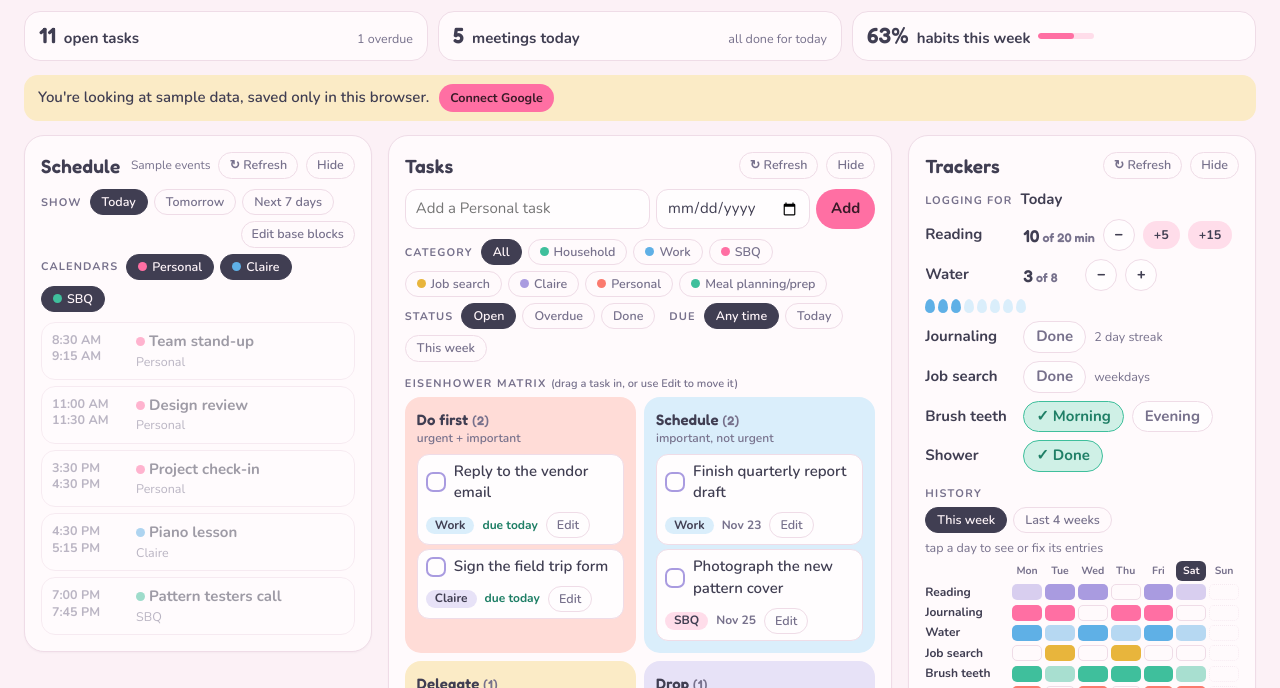
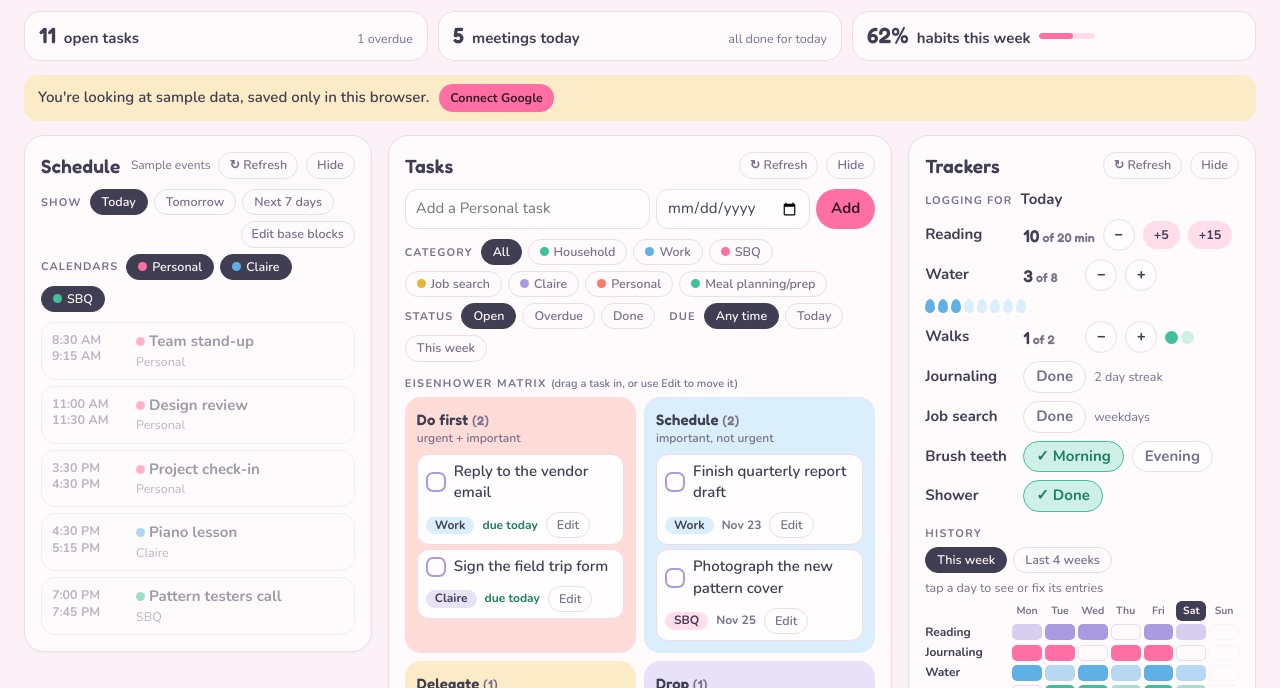
Before and after one commit to jworthen/personal-dashboard, a plain HTML site: page index.html in a window 1280 px wide. Shown: the part 112-800 px from the top of the page. Drawn offline with nearby package versions, Linux system fonts and the light colour scheme.

Commit message:
Add a Walks tracker
Daily count with a goal (default 2, editable in Settings), shown in the
history grid and counted in the weekly habit score. Stored in a new 'walks'
column on the Log tab; the header row is now written along with the data.

Co-Authored-By: Claude Fable 5.2 <noreply@anthropic.com>
Claude-Session: https://claude.ai/code/session_01RKqHHVCbtMB48rxBHTEmi5

```diff
--- a/index.html
+++ b/index.html
@@ -163,6 +163,8 @@ input[type=checkbox]:checked::after{content:"";width:9px;height:5px;border-left:
 .drops{display:flex;gap:3px}
 .drops i{width:10px;height:14px;border-radius:50% 50% 50% 50%/62% 62% 38% 38%;background:var(--t-blue)}
 .drops i.on{background:var(--blue)}
+.drops.walk i{width:13px;height:13px;border-radius:50%;background:var(--t-mint)}
+.drops.walk i.on{background:var(--mint)}
 .hgrid{display:grid;gap:3px;align-items:center;margin-top:4px}
 .hgrid .hl{font-size:12px;font-weight:700;white-space:nowrap;padding-right:6px}
 .hgrid .hd{font-size:10.5px;font-weight:700;color:var(--muted);text-align:center;background:none;border:0;padding:2px 0;border-radius:6px}
@@ -349,7 +351,7 @@ const DEFAULTS=()=>({
     {start:'15:30',end:'17:00',title:'Meetings / work with headphones',rem:'headphones',feed:''},
     {start:'17:00',end:'18:00',title:'Cook, meal plan, or grocery list + job search',rem:'',feed:'Meal planning/prep, Job search'}
   ],
-  goals:{water:8,reading:20},
+  goals:{water:8,reading:20,walks:2},
   calendars:{},
   daysOff:[],   // dates (YYYY-MM-DD) with no base schedule
   skipped:{}    // date -> base blocks skipped on that one day
@@ -357,7 +359,7 @@ const DEFAULTS=()=>({
 const TABS={
   Tasks:['id','title','category','due','quadrant','done','created','completed'],
   Notes:['id','type','text','created'],
-  Log:['date','reading','journal','water','jobsearch','teeth_am','teeth_pm','shower'],
+  Log:['date','reading','journal','water','jobsearch','teeth_am','teeth_pm','shower','walks'],
   Focus:['date','focus'],
   Settings:['key','value']
 };
@@ -368,8 +370,8 @@ const QUADS=[
   {k:'drop',name:'Drop',sub:'neither',tint:'t-lav'}
 ];
 const TR=[
-  {k:'reading',name:'Reading',color:'lav'},{k:'journal',name:'Journaling',color:'pink'},{k:'water',name:'Water',color:'blue'},
-  {k:'jobsearch',name:'Job search',color:'yellow'},{k:'teeth',name:'Brush teeth',color:'mint'},{k:'shower',name:'Shower',color:'coral'}
+  {k:'reading',name:'Reading',color:'lav'},{k:'journal',name:'Journaling',color:'pink'},{k:'water',name:'Water',color:'blue'},{k:'walks',name:'Walks',color:'mint'},
+  {k:'jobsearch',name:'Job search',color:'yellow'},{k:'teeth',name:'Brush teeth',color:'lav'},{k:'shower',name:'Shower',color:'coral'}
 ];
 const S={
   mode:LS.get('mode','demo'), today:ymd(new Date()),
@@ -388,7 +390,7 @@ const saveUi=()=>LS.set('ui',S.ui);
 function toRows(tab){
   if(tab==='Tasks')return S.tasks.map(t=>[t.id,t.title,t.category,t.due||'',t.quadrant,t.done?'TRUE':'FALSE',t.created||'',t.completed||'']);
   if(tab==='Notes')return S.notes.map(n=>[n.id,n.type,n.text,n.created||'']);
-  if(tab==='Log')return Object.keys(S.log).sort().map(d=>{const l=S.log[d];return [d,l.reading??'',l.journal?'TRUE':'FALSE',l.water??'',l.jobsearch?'TRUE':'FALSE',l.teeth_am?'TRUE':'FALSE',l.teeth_pm?'TRUE':'FALSE',l.shower?'TRUE':'FALSE']});
+  if(tab==='Log')return Object.keys(S.log).sort().map(d=>{const l=S.log[d];return [d,l.reading??'',l.journal?'TRUE':'FALSE',l.water??'',l.jobsearch?'TRUE':'FALSE',l.teeth_am?'TRUE':'FALSE',l.teeth_pm?'TRUE':'FALSE',l.shower?'TRUE':'FALSE',l.walks??'']});
   if(tab==='Focus')return Object.keys(S.focus).sort().map(d=>[d,S.focus[d]]);
   if(tab==='Settings')return Object.keys(S.settings).map(k=>[k,JSON.stringify(S.settings[k])]);
   return [];
@@ -405,7 +407,7 @@ function fromRows(tab,rows){
   }else if(tab==='Notes'){
     S.notes=rows.filter(r=>r&&(r[2]||'').trim()).map(r=>{if(!r[0])fixed=true;return {id:r[0]||uid(),type:['note','link','action'].includes(r[1])?r[1]:'note',text:String(r[2]),created:r[3]||S.today}});
   }else if(tab==='Log'){
-    S.log={};rows.forEach(r=>{const d=cleanDate(r&&r[0]);if(d)S.log[d]={reading:num(r[1]),journal:truthy(r[2]),water:num(r[3]),jobsearch:truthy(r[4]),teeth_am:truthy(r[5]),teeth_pm:truthy(r[6]),shower:truthy(r[7])}});
+    S.log={};rows.forEach(r=>{const d=cleanDate(r&&r[0]);if(d)S.log[d]={reading:num(r[1]),journal:truthy(r[2]),water:num(r[3]),jobsearch:truthy(r[4]),teeth_am:truthy(r[5]),teeth_pm:truthy(r[6]),shower:truthy(r[7]),walks:num(r[8])}});
   }else if(tab==='Focus'){
     S.focus={};rows.forEach(r=>{const d=cleanDate(r&&r[0]);if(d&&r[1])S.focus[d]=String(r[1])});
   }else if(tab==='Settings'){
@@ -501,7 +503,7 @@ async function flush(){
       if(rowCount[tab]==null){const cur=await gfetch(`${SH}/${id}/values/${tab}!A2:A`);rowCount[tab]=(cur.values||[]).length}
       const out=rows.slice();for(let i=rows.length;i<rowCount[tab];i++)out.push(Array(w).fill('')); // blank out leftover rows in the same write
       const v=ver[tab];
-      if(out.length)await gfetch(`${SH}/${id}/values/${tab}!A2?valueInputOption=RAW`,{method:'PUT',body:JSON.stringify({values:out})});
+      await gfetch(`${SH}/${id}/values/${tab}!A1?valueInputOption=RAW`,{method:'PUT',body:JSON.stringify({values:[TABS[tab],...out]})});
       rowCount[tab]=rows.length;
       if(ver[tab]===v)dirty.delete(tab); // edited again while saving? keep it marked and save once more
     }
@@ -596,18 +598,20 @@ function feedTasks(b){
   const rank={do:0,schedule:1,backlog:2,delegate:3,drop:4};
   return S.tasks.filter(t=>!t.done&&cats.includes(t.category.toLowerCase())).sort((a,b)=>(rank[a.quadrant]-rank[b.quadrant])||taskSort(a,b)).slice(0,2);
 }
-function logOf(d,make){if(!S.log[d]&&make)S.log[d]={reading:null,journal:false,water:null,jobsearch:false,teeth_am:false,teeth_pm:false,shower:false};return S.log[d]}
+const goals=()=>Object.assign({water:8,reading:20,walks:2},S.settings.goals);
+function logOf(d,make){if(!S.log[d]&&make)S.log[d]={reading:null,journal:false,water:null,jobsearch:false,teeth_am:false,teeth_pm:false,shower:false,walks:null};return S.log[d]}
 // level: null = no entry, 0 = not done, 1 = partly, 2 = done
 function level(k,d){
-  const l=S.log[d],g=S.settings.goals;if(!l)return null;
+  const l=S.log[d],g=goals();if(!l)return null;
   if(k==='reading')return l.reading==null?null:l.reading>=g.reading?2:l.reading>0?1:0;
   if(k==='water')return l.water==null?null:l.water>=g.water?2:l.water>0?1:0;
+  if(k==='walks')return l.walks==null?null:l.walks>=g.walks?2:l.walks>0?1:0;
   if(k==='teeth')return (l.teeth_am?1:0)+(l.teeth_pm?1:0);
   return l[k]?2:0;
 }
 function dayScore(d){
-  const wd=pd(d).getDay()%6!==0&&!isOff(d),l=S.log[d]||{},g=S.settings.goals;let hit=0,poss=6;
-  if((l.reading||0)>=g.reading)hit++; if(l.journal)hit++; if((l.water||0)>=g.water)hit++;
+  const wd=pd(d).getDay()%6!==0&&!isOff(d),l=S.log[d]||{},g=goals();let hit=0,poss=7;
+  if((l.reading||0)>=g.reading)hit++; if(l.journal)hit++; if((l.water||0)>=g.water)hit++; if((l.walks||0)>=g.walks)hit++;
   if(l.teeth_am)hit++; if(l.teeth_pm)hit++; if(l.shower)hit++;
   if(wd){poss++;if(l.jobsearch)hit++}
   return [hit,poss];
@@ -753,7 +757,7 @@ function renderTasks(){
 
 /* ===================== render: trackers ===================== */
 function renderTrackers(){
-  const d=S.trackDate,l=S.log[d]||{},g=S.settings.goals,isT=d===S.today,water=l.water||0;
+  const d=S.trackDate,l=S.log[d]||{},g=goals(),isT=d===S.today,water=l.water||0,walks=l.walks||0;
   const tog=(k,label)=>`<button type="button" class="tog" data-act="tog" data-k="${k}" aria-pressed="${l[k]?'true':'false'}">${l[k]?'✓ ':''}${label}</button>`;
   let h=`<div class="pills" style="margin-bottom:8px"><span class="p-l">Logging for</span><b>${isT?'Today':fmtDay(pd(d))}</b>${isT?'':`<button class="btn sm" data-act="trackDay" data-v="${S.today}">Back to today</button>`}</div>
   <div class="trk">
@@ -762,6 +766,9 @@ function renderTrackers(){
     <div class="line"><span class="name">Water</span><span class="val">${water}<span class="meta"> of ${g.water}</span></span>
       <button class="step" data-act="water" data-v="-1" aria-label="One less glass">−</button><button class="step" data-act="water" data-v="1" aria-label="Add a glass of water">+</button>
       <span class="drops" aria-hidden="true">${Array.from({length:g.water},(_,i)=>`<i class="${i<water?'on':''}"></i>`).join('')}</span></div>
+    <div class="line"><span class="name">Walks</span><span class="val">${walks}<span class="meta"> of ${g.walks}</span></span>
+      <button class="step" data-act="walks" data-v="-1" aria-label="One less walk">−</button><button class="step" data-act="walks" data-v="1" aria-label="Add a walk">+</button>
+      <span class="drops walk" aria-hidden="true">${Array.from({length:g.walks},(_,i)=>`<i class="${i<walks?'on':''}"></i>`).join('')}</span></div>
     <div class="line"><span class="name">Journaling</span>${tog('journal','Done')}<span class="meta">${streak('journal')} day streak</span></div>
     <div class="line"><span class="name">Job search</span>${tog('jobsearch','Done')}<span class="meta">weekdays</span></div>
     <div class="line"><span class="name">Brush teeth</span>${tog('teeth_am','Morning')}${tog('teeth_pm','Evening')}</div>
@@ -813,8 +820,9 @@ function renderSettings(){
   <h3>Calendars to show</h3>
   ${S.calendars.length?S.calendars.map(c=>`<div class="srow"><label style="display:flex;gap:8px;align-items:center"><input type="checkbox" data-chg="calOn" data-id="${esc(c.id)}" ${calOn(c)?'checked':''}> ${esc(c.name)}${c.primary?' <span class="meta">(main)</span>':''}</label></div>`).join(''):'<p>Connect Google to choose calendars.</p>'}
   <h3>Daily goals</h3>
-  <div class="srow"><label>Water glasses <input type="number" min="1" max="20" style="width:70px" data-chg="goal" data-f="water" value="${s.goals.water}"></label>
-    <label>Reading minutes <input type="number" min="1" max="600" style="width:70px" data-chg="goal" data-f="reading" value="${s.goals.reading}"></label></div>
+  <div class="srow"><label>Water glasses <input type="number" min="1" max="20" style="width:70px" data-chg="goal" data-f="water" value="${goals().water}"></label>
+    <label>Walks <input type="number" min="1" max="10" style="width:70px" data-chg="goal" data-f="walks" value="${goals().walks}"></label>
+    <label>Reading minutes <input type="number" min="1" max="600" style="width:70px" data-chg="goal" data-f="reading" value="${goals().reading}"></label></div>
   <h3>Task categories</h3><p>Renaming a category also renames it on its tasks.</p>
   ${s.categories.map((c,i)=>`<div class="srow"><span class="dot c-${c.color}"></span><input type="text" aria-label="Category name" data-chg="catName" data-i="${i}" value="${esc(c.name)}">
     <select aria-label="Color" data-chg="catColor" data-i="${i}">${COLORS.map(k=>`<option ${k===c.color?'selected':''}>${k}</option>`).join('')}</select><button class="icon-btn" data-act="delCat" data-i="${i}">Remove</button></div>`).join('')}
@@ -870,6 +878,7 @@ const ACT={
   delTask(el){S.tasks=S.tasks.filter(t=>t.id!==el.dataset.id);S.openTask=null;afterTasks()},
   read(el){const l=logOf(S.trackDate,true);l.reading=Math.max(0,(l.reading||0)+Number(el.dataset.v));afterLog()},
   water(el){const l=logOf(S.trackDate,true);l.water=Math.max(0,(l.water||0)+Number(el.dataset.v));afterLog()},
+  walks(el){const l=logOf(S.trackDate,true);l.walks=Math.max(0,(l.walks||0)+Number(el.dataset.v));afterLog()},
   tog(el){const l=logOf(S.trackDate,true);l[el.dataset.k]=!l[el.dataset.k];afterLog()},
   trackDay(el){S.trackDate=el.dataset.v;renderTrackers()},
   trange(el){S.ui.trackRange=el.dataset.v;saveUi();renderTrackers()},
@@ -936,8 +945,8 @@ function seedDemo(){
     T('Sign the field trip form','Claire',0,'do'),T('RSVP to the guild potluck','Personal',5,'delegate'),T('Sort the junk drawer','Household',null,'drop')];
   S.notes=[{id:uid(),type:'note',text:'Ask about swapping the Thursday meeting time',created:d(0)},{id:uid(),type:'action',text:'Book the oil change',created:d(-1)},{id:uid(),type:'link',text:'https://www.example.com/sheet-pan-dinners',created:d(-1)}];
   S.log={};S.focus={};
-  for(let i=9;i>=1;i--)S.log[d(-i)]={reading:[25,0,30,20,10,40,0,20,15][i-1],journal:i%3!==0,water:[8,6,8,5,8,7,4,8,6][i-1],jobsearch:i%2===0,teeth_am:true,teeth_pm:i%4!==0,shower:i%2===1};
-  S.log[d(0)]={reading:10,journal:false,water:3,jobsearch:false,teeth_am:true,teeth_pm:false,shower:true};
+  for(let i=9;i>=1;i--)S.log[d(-i)]={reading:[25,0,30,20,10,40,0,20,15][i-1],journal:i%3!==0,water:[8,6,8,5,8,7,4,8,6][i-1],jobsearch:i%2===0,teeth_am:true,teeth_pm:i%4!==0,shower:i%2===1,walks:[2,1,2,2,0,1,2,1,2][i-1]};
+  S.log[d(0)]={reading:10,journal:false,water:3,jobsearch:false,teeth_am:true,teeth_pm:false,shower:true,walks:1};
 }
 
 /* ===================== boot ===================== */
```
